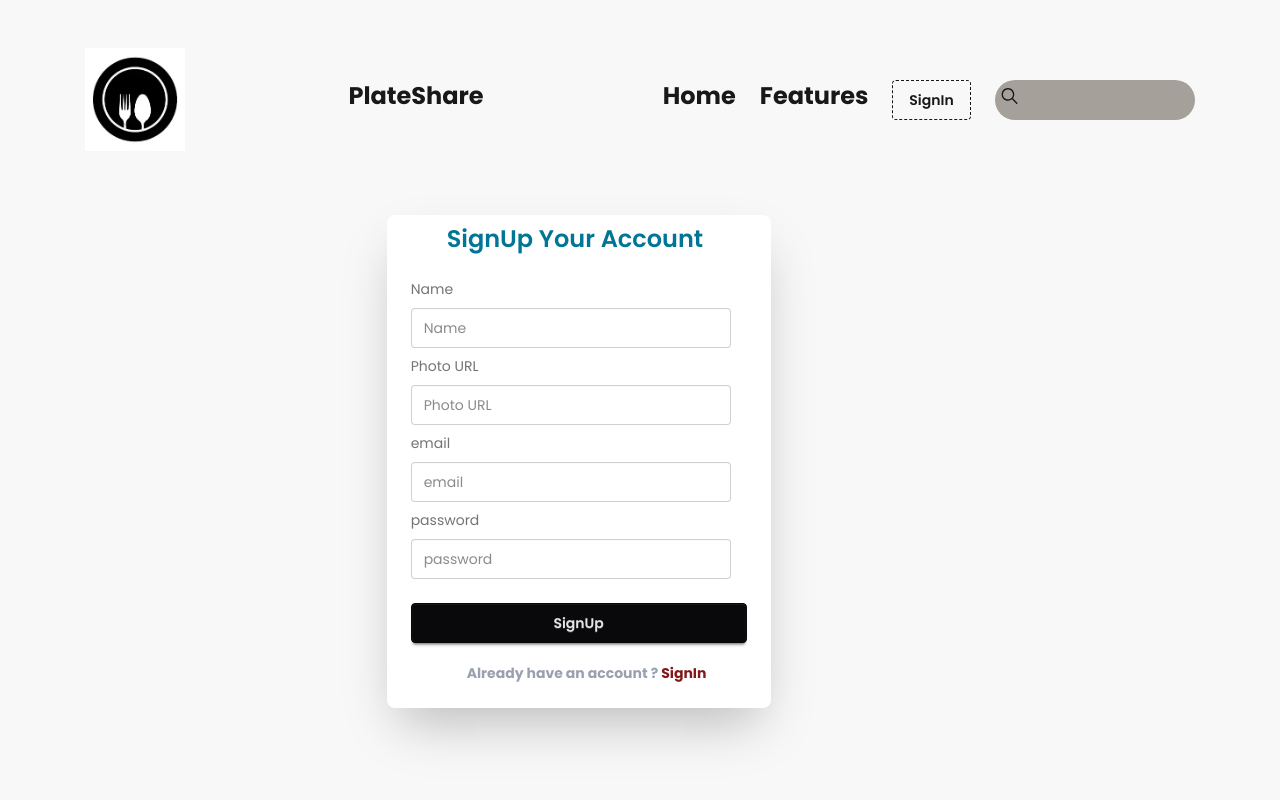
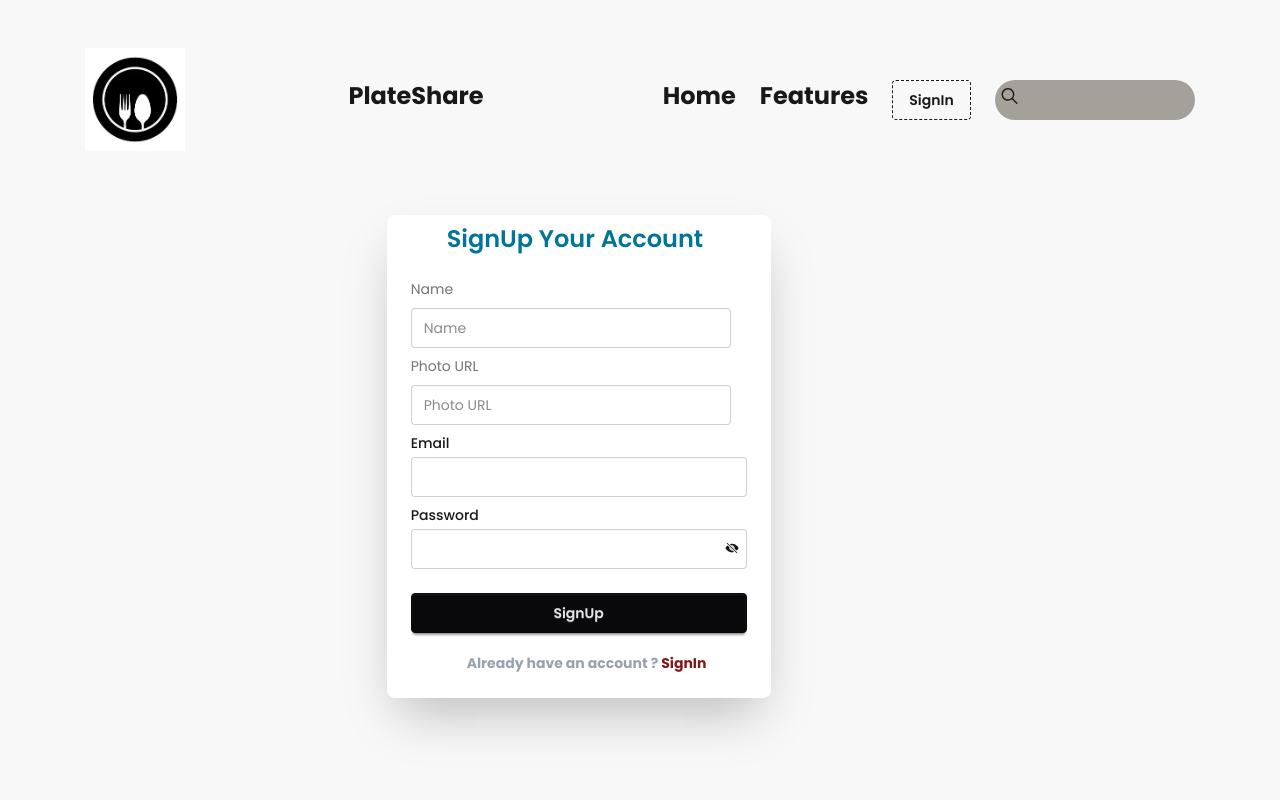
Before and after one commit to sahaantara-ops/Plate_Share_Client, a React (Vite) app: page /auth/signup in a window 1280 px wide. Shown: the top 800 px of the page. Built offline with nearby package versions, Linux system fonts and the light colour scheme.

Commit message:
added user section

```diff
--- a/src/Pages/SignIn/SignIn.jsx
+++ b/src/Pages/SignIn/SignIn.jsx
@@ -4,28 +4,36 @@ import { Link } from 'react-router';
 import { signInWithEmailAndPassword } from 'firebase/auth';
 import { auth } from '../../Firebase/Firebase.config';
 import { toast } from 'react-toastify';
+import { IoEyeOff } from "react-icons/io5";
+import { FaEye } from "react-icons/fa";
+import { useState } from 'react';
 
 const SignIn = () => {
+
+    const [user, setUser] = useState(null);
+    const [show, setShow] = useState(false);
      const handleSignIn =(e) =>{
         e.preventDefault();
         const email = e.target.email?.value;
         const password = e.target.password?.value;
         console.log('SignIn clicked',{email,password});
 
-        const handleGoogleSignIn = () => {
-        console.log('Google Sign-In clicked');
-    };
+    //     const handleGoogleSignIn = () => {
+    //     console.log('Google Sign-In clicked');
+    // };
 
-        signInWithEmailAndPassword(auth, email, password)
+        signInWithEmailAndPassword(auth,email,password)
             .then((res) =>{
             console.log(res);
-            toast.success('User logged in successfully');
+            setUser(res.user);
+            toast.success('User Sign in successfully');
         })
         .catch((error) =>{
             console.log(error);
             toast.error(error.message);
         });
-    }
+    };
+    console.log(user);
     return (
         <div className="flex justify-center items-center bg-base-200 mb-40">
   <div className="hero-content  w-120 flex-col lg:flex-row-reverse">
@@ -33,21 +41,49 @@ const SignIn = () => {
 
     </div>
     <div className="card bg-base-100 w-full max-w-sm shrink-0 shadow-2xl">
-        <h2 className='font-semibold text-2xl text-cyan-700 ml-15 mt-2'>Login Your Account</h2>
+        <h2 className='font-semibold text-2xl text-cyan-700 ml-15 mt-2'>SignIn Your Account</h2>
       <div className="card-body">
-        <form  onSubmit={''}  className="form">
-          <label className="label">Email</label>
-          <input type="email" className="input" placeholder="Email" />
-          <label className="label">Password</label>
-          <input type="password" className="input" placeholder="Password" />
-          <div><a className="link link-hover ml-25 mt-5">Forgot password?</a></div>
-          <button className="btn btn-neutral mt-4 items-center ml-25 w-30">Signin</button>
+       { user ? (<div className='text-center space-y-3'>
+        <img src={user?.photoURL || "https://tse3.mm.bing.net/th/id/OIP.vWf_ciadzIXclB2o4YOFFQHaNL?cb=ucfimg2&ucfimg=1&rs=1&pid=ImgDetMain&o=7&rm=3"} className='w-20 h-20 rounded-full mx-auto' alt=""/>
+        <h2  className='text-xl font-semibold'>{user?.displayName}</h2>
+       </div>) : ( <form  onSubmit={handleSignIn}  className="form">
+           <div>
+                <label className="block text-sm font-medium mb-1">Email</label>
+                <input
+                  type="email"
+                  name="email"
+                  placeholder="example@email.com"
+                  className="input input-bordered w-full bg-white/20 text-black placeholder-white/60 focus:outline-none focus:ring-2 focus:ring-pink-400"
+                />
+
+          </div>
+
+             <div className="relative">
+                          <label className="block text-sm font-medium mb-1">
+                            Password
+                          </label>
+                          <input
+                            type={show ? "text" : "password"}
+                            name="password"
+                            placeholder="••••••••"
+                            className="input input-bordered w-full bg-white/20 text-black placeholder-white/60 focus:outline-none focus:ring-2 focus:ring-pink-400"
+                          />
+                          <span
+                            onClick={() => setShow(!show)}
+                            className="absolute right-[8px] top-[36px] cursor-pointer z-50"
+                          >
+                            {show ? <FaEye /> : <IoEyeOff />}
+                          </span>
+                        </div>
+
+          <button className="btn btn-neutral mt-5 items-center ml-25 w-30">Sign In</button>
+          <div><a className="link link-hover ml-25 mb-6">Forgot password?</a></div>
           <div className='flex item-center justify-center my-2 gap-2'>
             <div className='h-px w-16 bg-amber-100 mt-2'></div>
             <span className='mx-2 text-gray-400 font-bold'>OR</span>
             <div className='h-px w-16 bg-amber-100 mt-2'></div>
           </div>
-          <button type='button' onClick={handleGoogleSignIn} className="btn btn-outline btn-warning mt-4 ml-16 ">
+          <button type='button' onClick={''} className="btn btn-outline btn-warning mt-4 ml-16 ">
              <img
                   src="https://www.svgrepo.com/show/475656/google-color.svg"
                   alt="google"
@@ -57,7 +93,7 @@ const SignIn = () => {
 
           </button>
           <p className='font-bold text-gray-400 text-1xl ml-14 pt-3 '>Don't have an account ? {''}<Link to={'/auth/signup'} className='text-red-900'>SignUp </Link></p>
-        </form>
+        </form>)}
       </div>
     </div>
   </div>
--- a/src/Pages/SignUp/SignUP.jsx
+++ b/src/Pages/SignUp/SignUP.jsx
@@ -3,17 +3,30 @@ import { Link } from 'react-router';
 import {  createUserWithEmailAndPassword } from "firebase/auth";
 import { auth } from '../../Firebase/Firebase.config';
 import { toast } from 'react-toastify';
+import { IoEyeOff } from "react-icons/io5";
+import { FaEye } from "react-icons/fa";
+import { useState } from 'react';
 
 const SignUP = () => {
-       const SignUp = () =>{
-        const handleSignUp = (e) =>{
+
+  const [show, setShow] = useState(false);
+
+        const handleSignUp =  (e) =>{
             e.preventDefault();
             const email = e.target.email?.value;
             const password = e.target.password?.value;
 
-            console .log("signUp function entered" , {email,password});
-        };
-           createUserWithEmailAndPassword(auth, email, password)
+
+            console.log("signUp function entered", { email, password });
+
+
+            if (!password ||password.length < 6){
+                toast.error('Password must be at least 6 characters long');
+            console.log(password.length);
+                return;
+            }
+
+             createUserWithEmailAndPassword(auth, email, password)
                     .then((res) =>{
                     console.log(res);
                     toast.success('User SignUp successfully');
@@ -34,24 +47,46 @@ const SignUP = () => {
     </div>
     <div className="card bg-base-100 w-full max-w-sm shrink-0 shadow-2xl">
         <h2 className='font-semibold text-2xl text-cyan-700 ml-15 mt-2'>SignUp Your Account</h2>
-      <div className="card-body">
+      <form onSubmit={handleSignUp}  className="card-body">
 
           <label className="label">Name</label>
-          <input type="text" className="input" placeholder="Name" />
+          <input type="text"  className="input" placeholder="Name" />
 
           <label className="label">Photo URL</label>
-          <input type="text" className="input" placeholder="Photo URL" />
+          <input type="text" name="photo URL" className="input" placeholder="Photo URL" />
 
 
+            <div>
+                <label className="block text-sm font-medium mb-1">Email</label>
+                <input
+                  type="email"
+                  name="email"
+                  placeholder="example@email.com"
+                  className="input input-bordered w-full bg-white/20 text-black placeholder-white/60 focus:outline-none focus:ring-2 focus:ring-pink-400"
+                />
 
-          <label className="label">email</label>
-          <input type="email" className="input" placeholder="email" />
-          <label className="label">password</label>
-          <input type="password" className="input" placeholder="password" />
+          </div>
+          <div className="relative">
+                <label className="block text-sm font-medium mb-1">
+                  Password
+                </label>
+                <input
+                  type={show ? "text" : "password"}
+                  name="password"
+                  placeholder="••••••••"
+                  className="input input-bordered w-full bg-white/20 text-black placeholder-white/60 focus:outline-none focus:ring-2 focus:ring-pink-400"
+                />
+                <span
+                  onClick={() => setShow(!show)}
+                  className="absolute right-[8px] top-[36px] cursor-pointer z-50"
+                >
+                  {show ? <FaEye /> : <IoEyeOff />}
+                </span>
+              </div>
 
-          <button className="btn btn-neutral mt-4">SignUp</button>
+          <button type= "submit" className="btn btn-neutral mt-4">SignUp</button>
           <p className='font-bold text-gray-400 text-1xl ml-14 pt-3 '>Already have an account ? {''}<Link to={'/auth/signin'} className='text-red-900'>SignIn </Link></p>
-        </div>
+        </form>
       </div>
     </div>
   </div>
```
